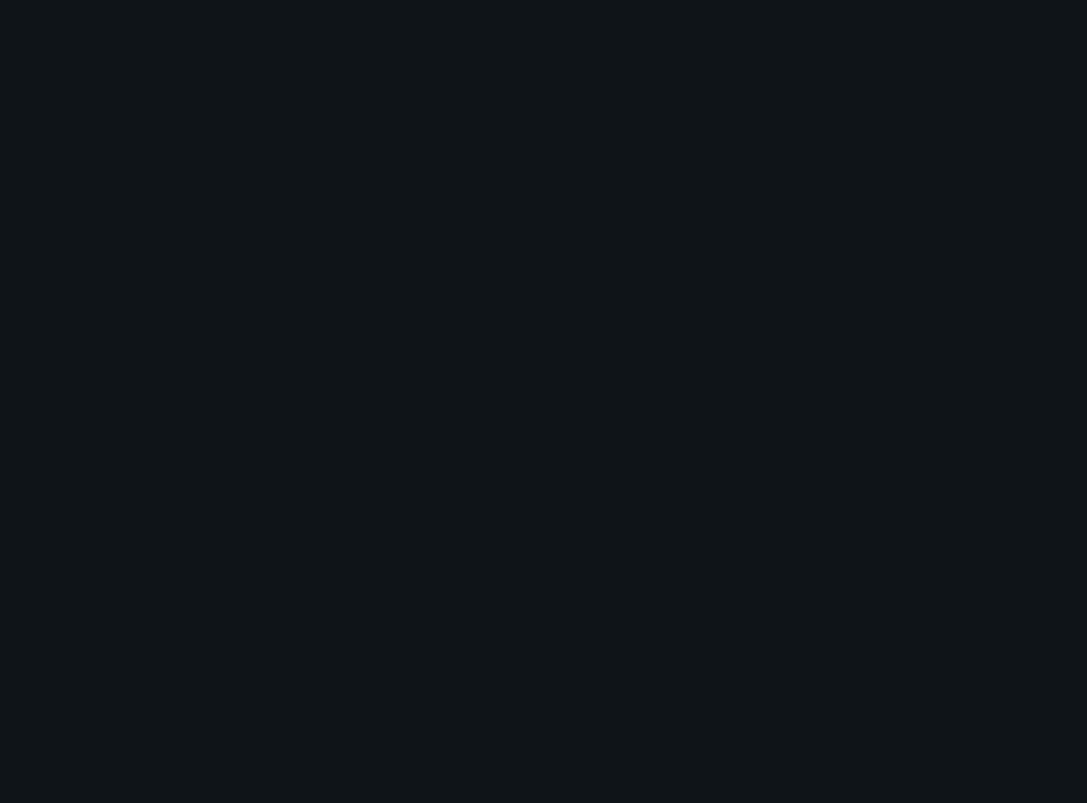
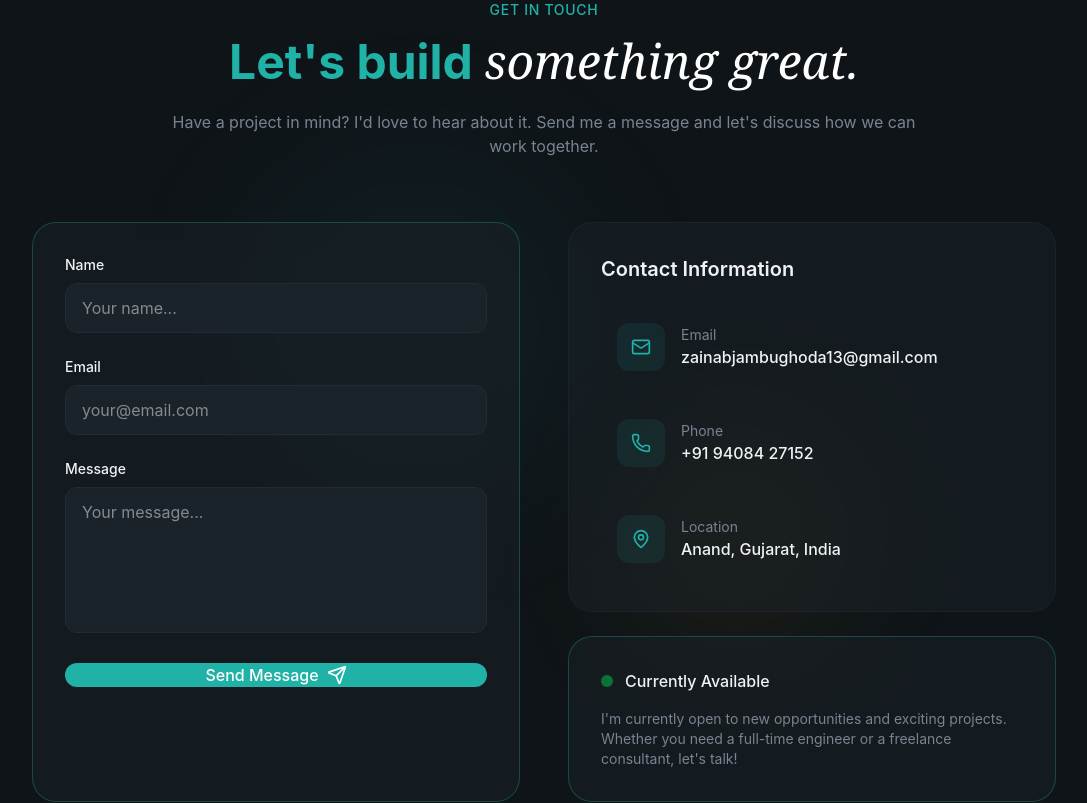
Before and after one commit to zainab1305/Portfolio, a React (Vite) app: page / in a window 1280 px wide. Shown: the part 6240-7043 px from the top of the page, without its empty margins (96-1183 px from the left). Before the commit the page ends 6262 px from the top, so only its background shows below. Built offline with nearby package versions, Linux system fonts and the light colour scheme.

Commit message:
Contacts

```diff
--- a/package.json
+++ b/package.json
@@ -10,6 +10,7 @@
     "preview": "vite preview"
   },
   "dependencies": {
+    "@emailjs/browser": "^4.4.1",
     "@tailwindcss/vite": "^4.1.18",
     "lucide-react": "^0.564.0",
     "react": "^19.2.0",
--- a/src/sections/Contact.jsx
+++ b/src/sections/Contact.jsx
@@ -1,8 +1,256 @@
+import {
+  Mail,
+  Phone,
+  MapPin,
+  Send,
+  CheckCircle,
+  AlertCircle,
+} from "lucide-react";
+import Button from "../components/Button";
+import { useState } from "react";
+import emailjs from "@emailjs/browser";
+
+const contactInfo = [
+  {
+    icon: Mail,
+    label: "Email",
+    value: "zainabjambughoda13@gmail.com",
+    href: "mailto:zainabjambughoda13@gmail.com",
+  },
+  {
+    icon: Phone,
+    label: "Phone",
+    value: "+91 94084 27152",
+    href: "tel:+919408427152",
+  },
+  {
+    icon: MapPin,
+    label: "Location",
+    value: "Anand, Gujarat, India",
+    href: "#",
+  },
+];
+
 export const Contact = () => {
-    return (
-        <section>
+  const [formData, setFormData] = useState({
+    name: "",
+    email: "",
+    message: "",
+  });
+  const [isLoading, setIsLoading] = useState(false);
+  const [submitStatus, setSubmitStatus] = useState({
+    type: null, // 'success' or 'error'
+    message: "",
+  });
 
-        </section>
-    )
-}
-export default Contact
+  const handleSubmit = async (e) => {
+    e.preventDefault();
+
+    setIsLoading(true);
+    setSubmitStatus({ type: null, message: "" });
+    try {
+      const serviceId = import.meta.env.VITE_EMAILJS_SERVICE_ID;
+      const templateId = import.meta.env.VITE_EMAILJS_TEMPLATE_ID;
+      const publicKey = import.meta.env.VITE_EMAILJS_PUBLIC_KEY;
+
+      if (!serviceId || !templateId || !publicKey) {
+        throw new Error(
+          "EmailJS configuration is missing. Please check your environment variables."
+        );
+      }
+
+      await emailjs.send(
+        serviceId,
+        templateId,
+        {
+          name: formData.name,
+          email: formData.email,
+          message: formData.message,
+        },
+        publicKey
+      );
+
+      setSubmitStatus({
+        type: "success",
+        message: "Message sent successfully! I'll get back to you soon.",
+      });
+      setFormData({ name: "", email: "", message: "" });
+    } catch (err) {
+      console.error("EmailJS error:", err);
+      setSubmitStatus({
+        type: "error",
+        message:
+          err.text || "Failed to send message. Please try again later.",
+      });
+    } finally {
+      setIsLoading(false);
+    }
+  };
+  return (
+    <section id="contact" className="py-32 relative overflow-hidden">
+      <div className="absolute top-0 left-0 w-full h-full">
+        <div className="absolute top-1/4 left-1/4 w-96 h-96 bg-primary/5 rounded-full blur-3xl" />
+        <div className="absolute bottom-1/4 right-1/4 w-64 h-64 bg-highlight/5 rounded-full blur-3xl" />
+      </div>
+
+      <div className="container mx-auto px-6 relative z-10">
+        {/* Section Header */}
+        <div className="text-center max-w-3xl mx-auto mb-16">
+          <span className="text-secondary-foreground text-sm font-medium tracking-wider uppercase animate-fade-in">
+            Get In Touch
+          </span>
+          <h2 className="text-4xl md:text-5xl font-bold mt-4 mb-6 animate-fade-in animation-delay-100 text-secondary-foreground">
+            Let's build{" "}
+            <span className="font-serif italic font-normal text-white">
+              something great.
+            </span>
+          </h2>
+          <p className="text-muted-foreground animate-fade-in animation-delay-200">
+            Have a project in mind? I'd love to hear about it. Send me a message
+            and let's discuss how we can work together.
+          </p>
+        </div>
+
+        <div className="grid lg:grid-cols-2 gap-12 max-w-5xl mx-auto">
+          <div className="glass p-8 rounded-3xl border border-primary/30 animate-fade-in animation-delay-300">
+            <form className="space-y-6" onSubmit={handleSubmit}>
+              <div>
+                <label
+                  htmlFor="name"
+                  className="block text-sm font-medium mb-2"
+                >
+                  Name
+                </label>
+                <input
+                  id="name"
+                  type="text"
+                  required
+                  placeholder="Your name..."
+                  value={formData.name}
+                  onChange={(e) =>
+                    setFormData({ ...formData, name: e.target.value })
+                  }
+                  className="w-full px-4 py-3 bg-surface rounded-xl border border-border focus:border-primary focus:ring-1 focus:ring-primary outline-none transition-all"
+                />
+              </div>
+
+              <div>
+                <label
+                  htmlFor="email"
+                  type="email"
+                  className="block text-sm font-medium mb-2"
+                >
+                  Email
+                </label>
+                <input
+                  required
+                  placeholder="your@email.com"
+                  value={formData.email}
+                  onChange={(e) =>
+                    setFormData({ ...formData, email: e.target.value })
+                  }
+                  className="w-full px-4 py-3 bg-surface rounded-xl border border-border focus:border-primary focus:ring-1 focus:ring-primary outline-none transition-all"
+                />
+              </div>
+
+              <div>
+                <label
+                  htmlFor="message"
+                  className="block text-sm font-medium mb-2"
+                >
+                  Message
+                </label>
+                <textarea
+                  rows={5}
+                  required
+                  value={formData.message}
+                  onChange={(e) =>
+                    setFormData({ ...formData, message: e.target.value })
+                  }
+                  placeholder="Your message..."
+                  className="w-full px-4 py-3 bg-surface rounded-xl border border-border focus:border-primary focus:ring-1 focus:ring-primary outline-none transition-all resize-none"
+                />
+              </div>
+
+              <Button
+                className="w-full"
+                type="submit"
+                size="lg"
+                disabled={isLoading}
+              >
+                {isLoading ? (
+                  <>Sending...</>
+                ) : (
+                  <>
+                    Send Message
+                    <Send className="w-5 h-5" />
+                  </>
+                )}
+              </Button>
+
+              {submitStatus.type && (
+                <div
+                  className={`flex items-center gap-3
+                     p-4 rounded-xl ${
+                       submitStatus.type === "success"
+                         ? "bg-green-500/10 border border-green-500/20 text-green-400"
+                         : "bg-red-500/10 border border-red-500/20 text-red-400"
+                     }`}
+                >
+                  {submitStatus.type === "success" ? (
+                    <CheckCircle className="w-5 h-5 flex-shrink-0" />
+                  ) : (
+                    <AlertCircle className="w-5 h-5 flex-shrink-0" />
+                  )}
+                  <p className="text-sm">{submitStatus.message}</p>
+                </div>
+              )}
+            </form>
+          </div>
+
+          {/* Contact Info */}
+          <div className="space-y-6 animate-fade-in animation-delay-400">
+            <div className="glass rounded-3xl p-8">
+              <h3 className="text-xl font-semibold mb-6">
+                Contact Information
+              </h3>
+              <div className="space-y-4">
+                {contactInfo.map((item, i) => (
+                  <a
+                    key={i}
+                    href={item.href}
+                    className="flex items-center gap-4 p-4 rounded-xl hover:bg-surface transition-colors group"
+                  >
+                    <div className="w-12 h-12 rounded-xl bg-primary/10 flex items-center justify-center group-hover:bg-primary/20 transition-colors">
+                      <item.icon className="w-5 h-5 text-primary" />
+                    </div>
+                    <div>
+                      <div className="text-sm text-muted-foreground">
+                        {item.label}
+                      </div>
+                      <div className="font-medium">{item.value}</div>
+                    </div>
+                  </a>
+                ))}
+              </div>
+            </div>
+
+            {/* Availability Card */}
+            <div className="glass rounded-3xl p-8 border border-primary/30">
+              <div className="flex items-center gap-3 mb-4">
+                <span className="w-3 h-3 bg-green-500 rounded-full animate-pulse" />
+                <span className="font-medium">Currently Available</span>
+              </div>
+              <p className="text-muted-foreground text-sm">
+                I'm currently open to new opportunities and exciting projects.
+                Whether you need a full-time engineer or a freelance consultant,
+                let's talk!
+              </p>
+            </div>
+          </div>
+        </div>
+      </div>
+    </section>
+  );
+};
+export default Contact;
```
Also changed, not shown: 2 other files (tests, documents, lock files or other folders).
